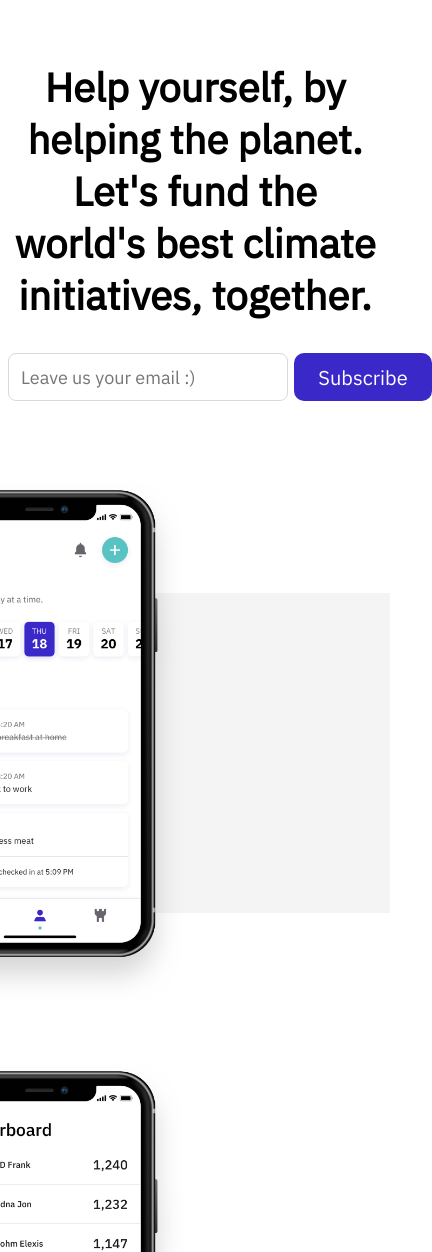
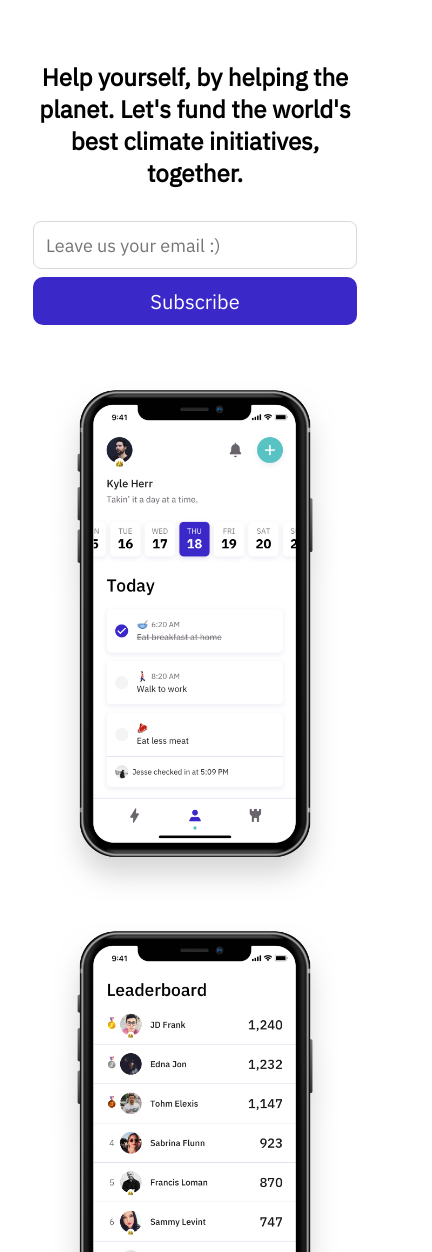
Before and after one commit to from-us/from-us.github.io, a plain HTML site: page index.html in a window 390 px wide. Shown: the part 100-1352 px from the top of the page, 432 px wide, since content can reach past the window. Drawn offline with Linux system fonts and the light colour scheme.

Commit message:
Mobile and logo

```diff
--- a/index.html
+++ b/index.html
@@ -8,9 +8,9 @@
 
   <title>From Us</title>
 
-  <link rel="shortcut icon" href="static/prof.jpg">
   <link href="https://fonts.googleapis.com/css?family=IBM+Plex+Sans&display=swap" rel="stylesheet">
   <link href="static/main.css" rel="stylesheet" type="text/css">
+  <link rel="shortcut icon" href="static/square-logo.png">
 
   <!-- Info displayed when site it shared/linked -->
   <meta property="og:url"           content="" />
--- a/static/main.css
+++ b/static/main.css
@@ -123,3 +123,56 @@ input.button:hover {
   margin-top: 4rem;
   margin-bottom: 4rem;
 }
+
+@media only screen and (max-width: 720px) {
+  .container {
+    padding: 0 25px;
+  }
+  .punchline {
+    font-size: 24px;
+  }
+
+  #mc_embed_signup {
+    width: 100%;
+  }
+  #mc_embed_signup input.email {
+    display: block;
+    left: 0px;
+    width: 100%;
+  }
+  #mc_embed_signup div.clear {
+    display: block;
+  }
+  #mc_embed_signup div.clear input.button {
+    top: 56px;
+    left: 0px;
+    width: 100%;
+  }
+
+  .grey-bar {
+    background-color: white;
+  }
+
+  .icon-bar {
+    margin-top: 10rem;
+    left: calc(50% - 145px);
+  }
+  .app-primary {
+    display: block;
+  }
+  .app-secondary {
+    display: block;
+    padding-top: 20px;
+  }
+
+  .features {
+    margin-top: 3rem;
+  }
+  .feature {
+    display: block;
+    width: 100%;
+    max-width: 300px;
+    margin: auto;
+    margin-bottom: 40px;
+  }
+}
```
Also changed, not shown: static/square-logo.png (added).
